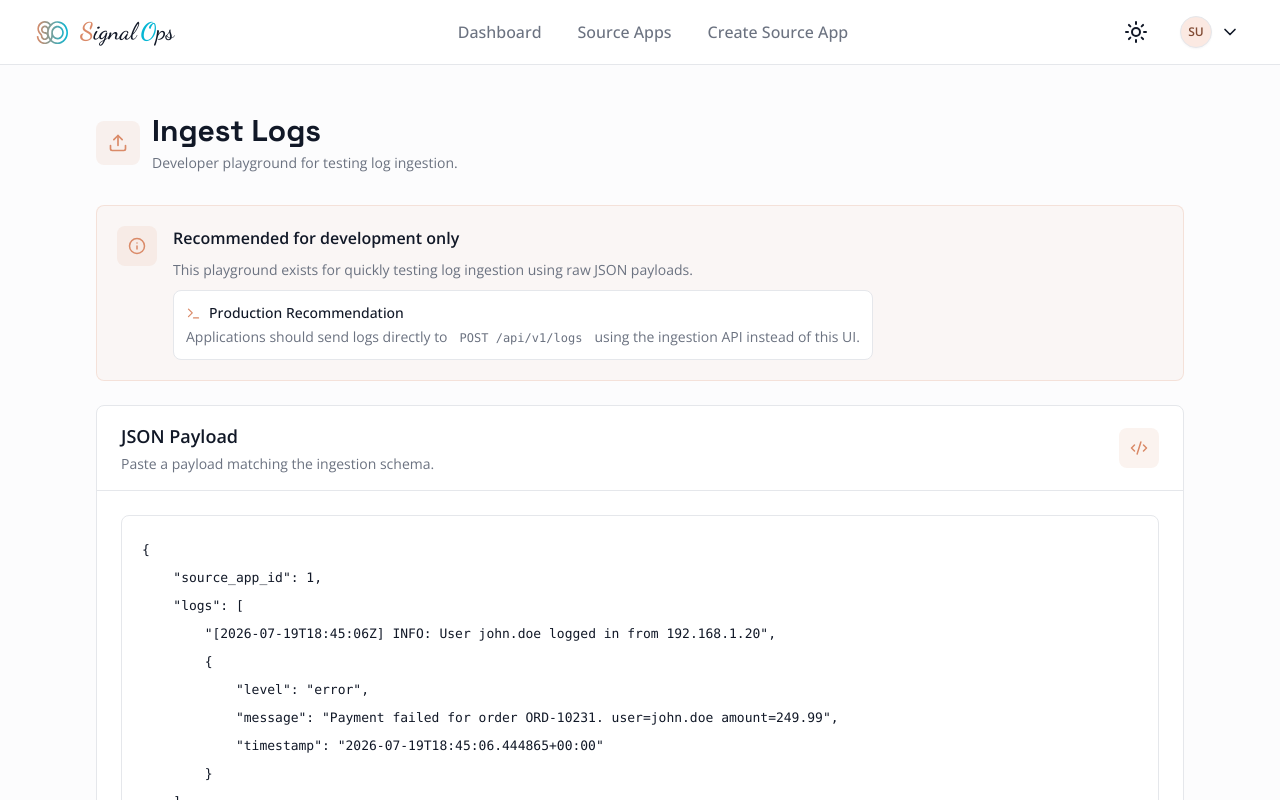
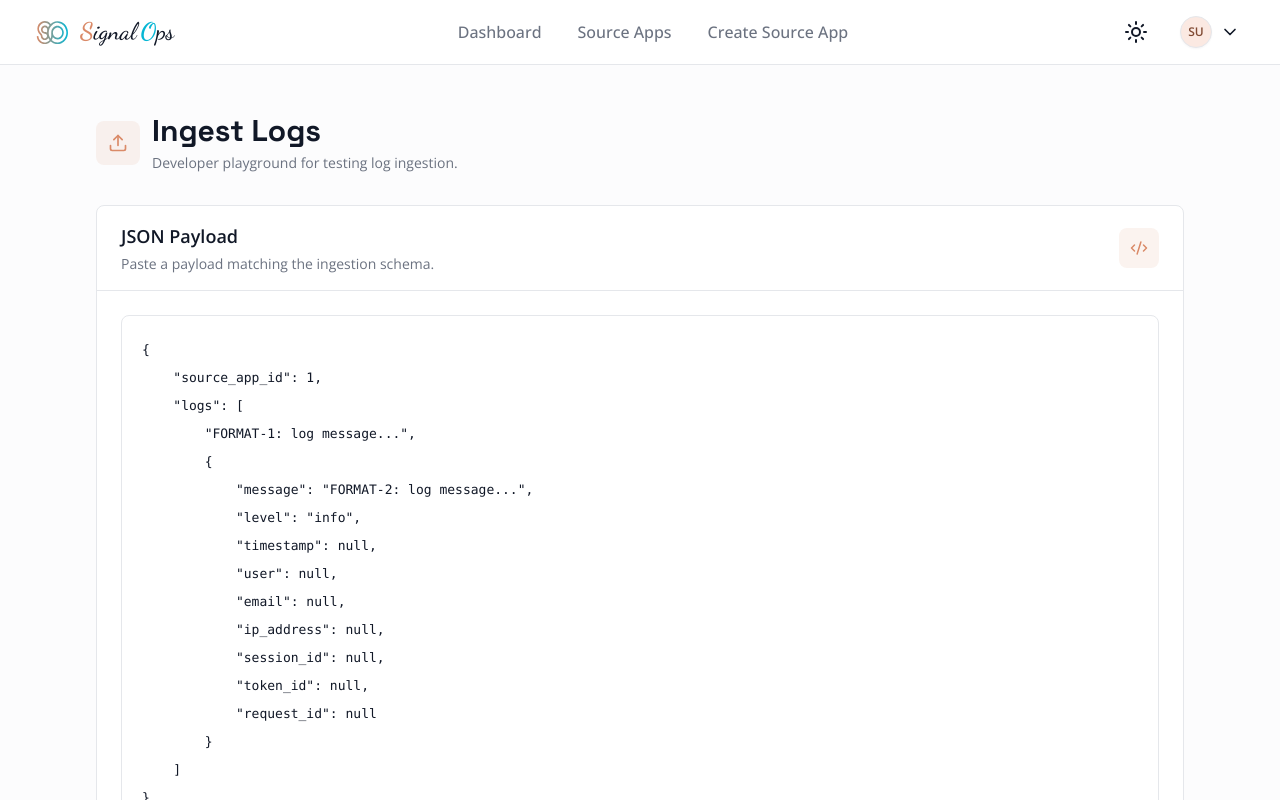
Before and after one commit to siddharthk8/SignalOps, a React (Vite) app in the folder frontend/: page /dashboard/source-apps/1/batches/ingest-logs in a window 1280 px wide. Shown: the top 800 px of the page. Built offline with nearby package versions, Linux system fonts and the light colour scheme; sample sign-in values are in the browser's storage.

Commit message:
Refactor IncidentsCard to track resolving state; Remove unused GitBranch import in Bottom section; Clean up IngestLogs page by removing redundant UI elements

```diff
--- a/frontend/src/components/Pages/BatchDetails/IncidentsCard.jsx
+++ b/frontend/src/components/Pages/BatchDetails/IncidentsCard.jsx
@@ -20,7 +20,11 @@ const statusClasses = {
 function IncidentsCard({ incidents }) {
 	const queryClient = useQueryClient();
 
-	const { mutate, isPending } = useMutation({
+	const {
+		mutate,
+		isPending,
+		variables: resolvingIncidentId,
+	} = useMutation({
 		mutationFn: (incidentId) =>
 			markIncidentResolved({
 				client: authenticatedClient,
@@ -64,7 +68,10 @@ function IncidentsCard({ incidents }) {
 				</div>
 			) : (
 				<div className="divide-border divide-y">
-					{incidents.map((incident) => (
+					{incidents.map((incident) => {
+						const isResolving = isPending && resolvingIncidentId === incident.id;
+
+						return (
 							<div
 								key={incident.id}
 								className="hover:bg-muted/20 px-5 py-5 transition-colors"
@@ -72,7 +79,9 @@ function IncidentsCard({ incidents }) {
 								<div className="flex flex-col gap-5 lg:flex-row lg:justify-between">
 									<div className="min-w-0 flex-1">
 										<div className="mb-3 flex flex-wrap items-center gap-2">
-										<h3 className="text-lg font-semibold">{incident.title}</h3>
+											<h3 className="text-lg font-semibold">
+												{incident.title}
+											</h3>
 
 											<span
 												className={`rounded-md px-2 py-0.5 text-[11px] font-medium ${
@@ -101,11 +110,15 @@ function IncidentsCard({ incidents }) {
 													<Button
 														size="sm"
 														variant="warning"
-													leftIcon={<CheckCircle className="h-4 w-4" />}
+														leftIcon={
+															<CheckCircle className="h-4 w-4" />
+														}
 														onClick={() => mutate(incident.id)}
-													disabled={isPending}
+														disabled={isResolving}
 													>
-													{isPending ? "Resolving..." : "Mark Resolved"}
+														{isResolving
+															? "Resolving..."
+															: "Mark Resolved"}
 													</Button>
 												) : (
 													<span className="bg-success/10 text-success rounded-md px-3 py-1 text-xs font-medium">
@@ -182,7 +195,8 @@ function IncidentsCard({ incidents }) {
 									</div>
 								</div>
 							</div>
-					))}
+						);
+					})}
 				</div>
 			)}
 		</section>
--- a/frontend/src/components/Pages/Landing/Bottom.jsx
+++ b/frontend/src/components/Pages/Landing/Bottom.jsx
@@ -1,4 +1,4 @@
-import { GitBranch, Sparkles } from "lucide-react";
+import { Sparkles } from "lucide-react";
 
 function BottomSection() {
 	return (
@@ -50,15 +50,6 @@ function BottomSection() {
 							detection, incident correlation, and operational reasoning.
 						</p>
 					</div>
-
-					<a
-						href="https://github.com/siddharthk8/SignalOps"
-						target="_blank"
-						className="border-border bg-bg text-t-primary hover:border-primary flex items-center gap-3 rounded-xl border px-5 py-3 text-sm font-semibold transition"
-					>
-						<GitBranch size={18} />
-						View Source
-					</a>
 				</div>
 			</div>
 		</div>
--- a/frontend/src/pages/protected/IngestLogs.jsx
+++ b/frontend/src/pages/protected/IngestLogs.jsx
@@ -1,5 +1,5 @@
 import { useMutation, useQueryClient } from "@tanstack/react-query";
-import { Code2, Info, Send, Terminal, Upload } from "lucide-react";
+import { Code2, Send, Upload } from "lucide-react";
 import { useMemo } from "react";
 import { useForm } from "react-hook-form";
 import { useNavigate, useParams } from "react-router";
@@ -14,11 +14,17 @@ import { handleServerErrorOnMutate } from "@/shared/utils/handleServerErrorOnMut
 const SAMPLE_PAYLOAD = (sourceAppId) => ({
 	source_app_id: Number(sourceAppId),
 	logs: [
-		"[2026-07-19T18:45:06Z] INFO: User john.doe logged in from 192.168.1.20",
+		"FORMAT-1: log message...",
 		{
-			level: "error",
-			message: "Payment failed for order ORD-10231. user=john.doe amount=249.99",
-			timestamp: "2026-07-19T18:45:06.444865+00:00",
+			message: "FORMAT-2: log message...",
+			level: "info",
+			timestamp: null,
+			user: null,
+			email: null,
+			ip_address: null,
+			session_id: null,
+			token_id: null,
+			request_id: null,
 		},
 	],
 });
@@ -114,38 +120,6 @@ export default function IngestLogsPage() {
 					</div>
 				</div>
 
-				<div className="border-primary/20 bg-primary/5 rounded-lg border p-5">
-					<div className="flex items-start gap-4">
-						<div className="bg-primary/10 text-primary flex h-10 w-10 shrink-0 items-center justify-center rounded-lg">
-							<Info size={18} />
-						</div>
-
-						<div className="space-y-2">
-							<h2 className="font-semibold">Recommended for development only</h2>
-
-							<p className="text-t-muted text-sm leading-6">
-								This playground exists for quickly testing log ingestion using raw
-								JSON payloads.
-							</p>
-
-							<div className="bg-surface border-border rounded-lg border p-3">
-								<div className="mb-1 flex items-center gap-2 text-sm font-medium">
-									<Terminal size={15} className="text-primary" />
-									Production Recommendation
-								</div>
-
-								<p className="text-t-muted text-sm">
-									Applications should send logs directly to
-									<span className="bg-muted mx-1 rounded px-2 py-1 font-mono text-xs">
-										POST /api/v1/logs
-									</span>
-									using the ingestion API instead of this UI.
-								</p>
-							</div>
-						</div>
-					</div>
-				</div>
-
 				<FormMessage message={errors.root?.message} />
 
 				<form
```
Lines whose indentation alone changed are shown as unchanged.
